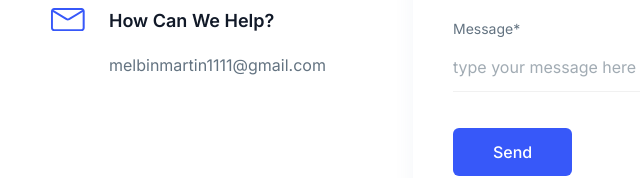
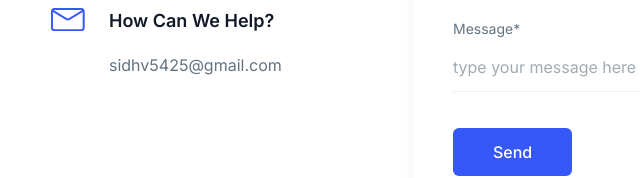
Before and after one commit to sidhugitacc/InboxGuardian, a website: page index.html in a window 1280 px wide. Shown: the part 4427-4605 px from the top of the page, 433-1073 px from the left. Drawn offline with Linux system fonts and the light colour scheme.

Commit message:
last commit

```diff
--- a/index.html
+++ b/index.html
@@ -2773,7 +2773,7 @@
                       How Can We Help?
                     </h5>
                     <p class="text-base text-body-color dark:text-dark-6">
-                      melbinmartin1111@gmail.com
+                      sidhv5425@gmail.com
                     </p>
 
                   </div>
```
